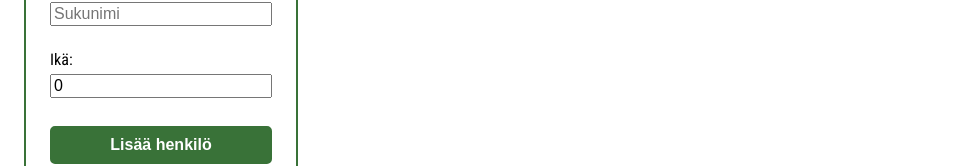
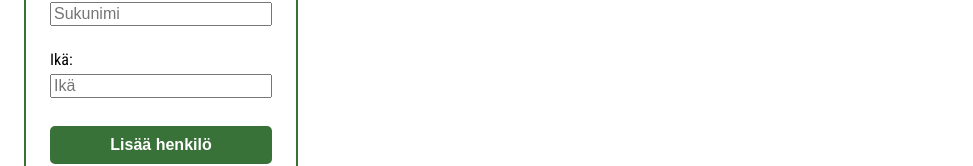
Before and after one commit to ElmoVah/Henkilotaulukko, a React (Create React App) app: page / in a window 1280 px wide. Shown: the part 199-365 px from the top of the page, without its empty margins (0-973 px from the left). Built offline with nearby package versions, Linux system fonts and the light colour scheme.

Commit message:
Pienen kosmeettisen bugin korjaus

```diff
--- a/src/components/TietojenPaivitys.tsx
+++ b/src/components/TietojenPaivitys.tsx
@@ -55,7 +55,7 @@ const TietojenPaivitys = ({ lopetaTietojenMuokkaus, paivitaTiedot, henkilo }: Pr
             type="number"
             placeholder="Ikä"
             name="ika"
-            value={ika}
+            value={(ika === 0) ? "" : ika}
             onChange={handleChangeIka}
           />
         </td>
--- a/src/components/UusiHenkilo.tsx
+++ b/src/components/UusiHenkilo.tsx
@@ -59,7 +59,7 @@ const UusiHenkilo = ({ addHenkilo }: Props) => {
                 <input
                     type="number"
                     placeholder="Ikä"
-                    name="ika" value={ika}
+                    name="ika" value={(ika === 0) ? "" : ika}
                     onChange={handleChangeIka}
                 />
             </div>
```
